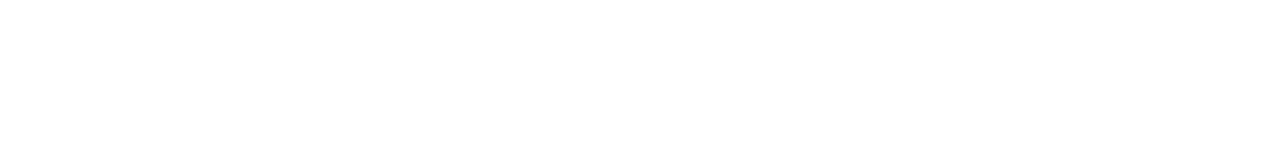
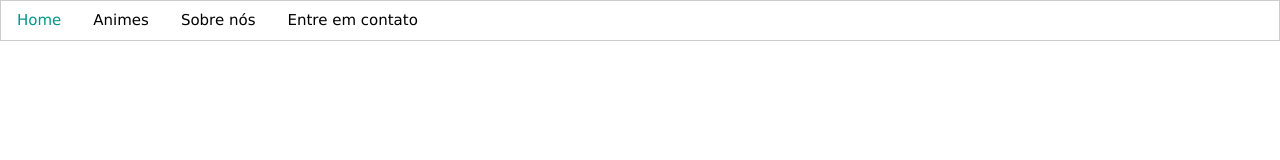
Before and after one commit to tkovs/starnime, a plain HTML site: page index.html in a window 1280 px wide. Drawn offline with Linux system fonts and the light colour scheme.

Commit message:
Primeiro navbar

```diff
--- a/index.html
+++ b/index.html
@@ -10,5 +10,18 @@
     </head>
 
     <body>
+        <div class="w3-top">
+            <div> <!-- Logo -->
+                <div class="superanime-logo"></div>
+            </div>
+            <div> <!-- Menu -->
+                <ul class="w3-navbar w3-border w3-light-day">
+                    <li><a href="#" class="w3-text-teal">Home</a></li>
+                    <li><a href="#">Animes</a></li>
+                    <li><a href="#">Sobre nós</a></li>
+                    <li><a href="#">Entre em contato</a></li>
+                </ul>
+            </div>
+        </div>
     </body>
 </html>
```
